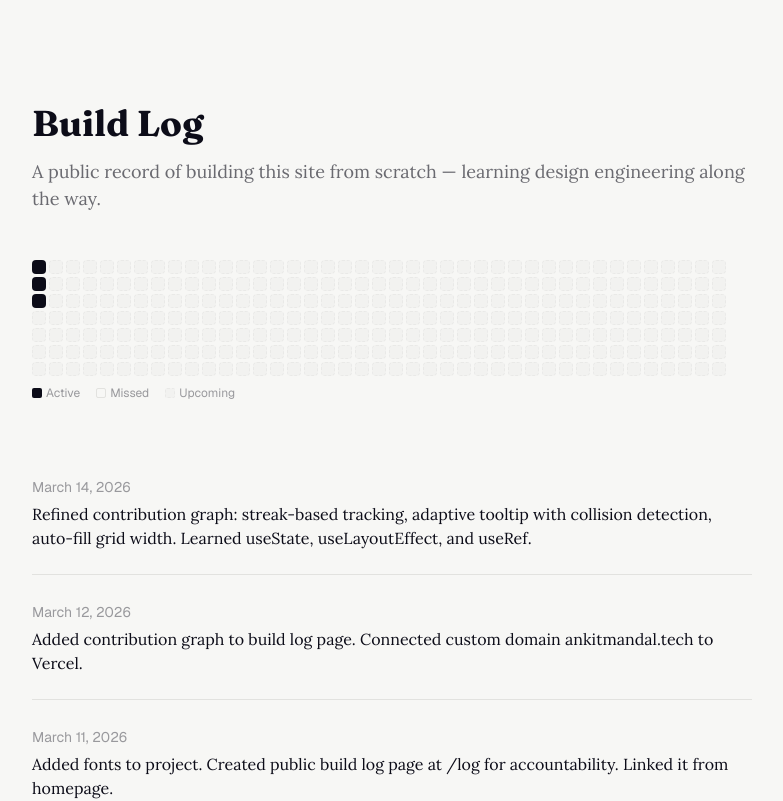
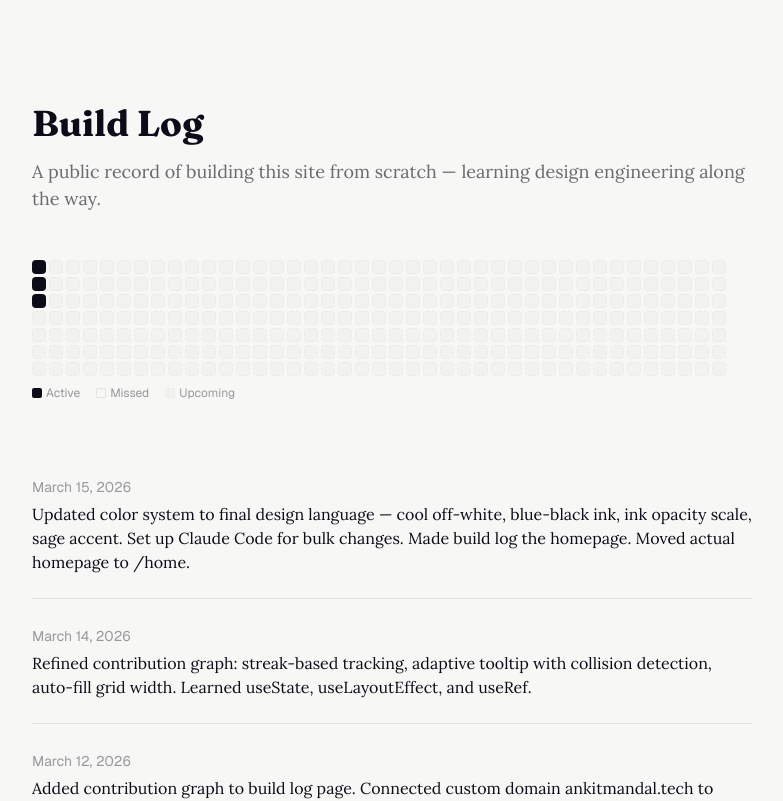
Before and after one commit to AnkitCodeZzz/portfolio, a Next.js app: page /log in a window 1280 px wide. Shown: the top 801 px of the page, without its empty margins (248-1031 px from the left). Built offline with nearby package versions, Linux system fonts and the light colour scheme.

Commit message:
updated today's log

```diff
--- a/app/log/page.tsx
+++ b/app/log/page.tsx
@@ -26,6 +26,10 @@ const logs = [
     {
       date: "March 14, 2026",
       entry: "Refined contribution graph: streak-based tracking, adaptive tooltip with collision detection, auto-fill grid width. Learned useState, useLayoutEffect, and useRef.",
+    },
+    {
+      date: "March 15, 2026",
+      entry: "Updated color system to final design language — cool off-white, blue-black ink, ink opacity scale, sage accent. Set up Claude Code for bulk changes. Made build log the homepage. Moved actual homepage to /home.",
     },
   ];
 
```
